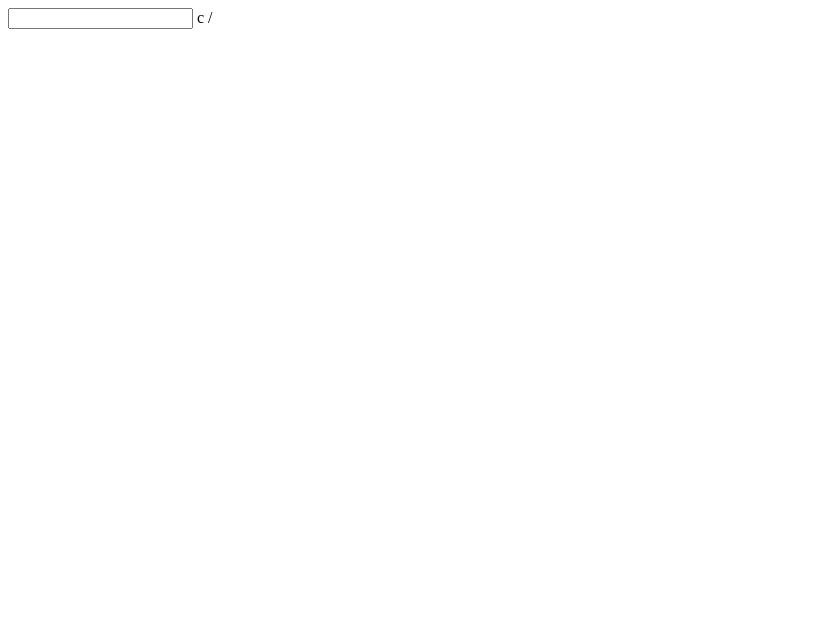
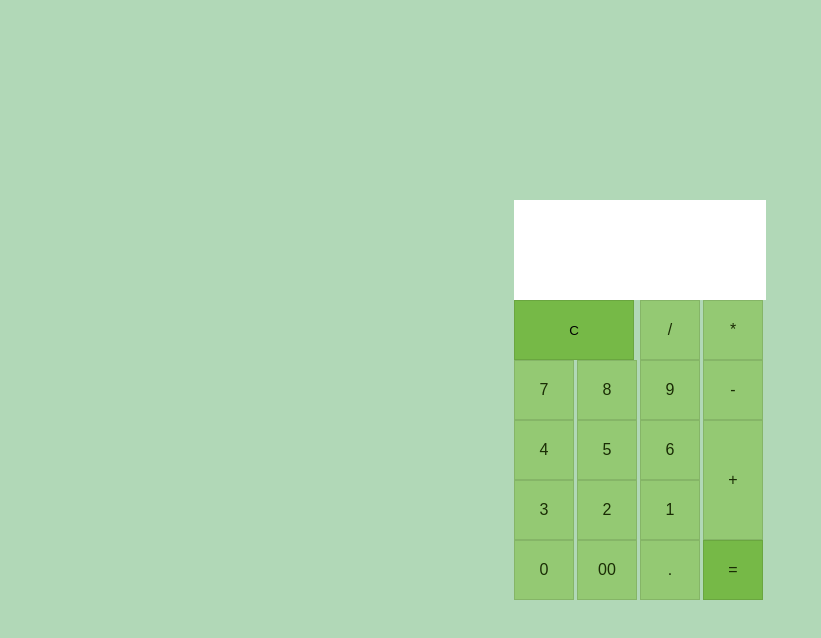
Before and after one commit to MercedesCarolinaAgudeloSandoval/Actividad_Operadores_HTML_CSS_JS_12_05_2022, a plain HTML site: page index.html in a window 1280 px wide. Shown: the whole page, without its empty margins (0-821 px from the left). Drawn offline with Linux system fonts and the light colour scheme.

Commit message:
Calculadora

```diff
--- a/index.html
+++ b/index.html
@@ -4,23 +4,31 @@
     <meta charset="UTF-8">
     <meta http-equiv="X-UA-Compatible" content="IE=edge">
     <meta name="viewport" content="width=device-width, initial-scale=1.0">
-    <title>Document</title>
+    <link rel="stylesheet" tupe= "text/ccs" href="style.css">
+    <title>Calculadora</title>
 </head>
 <body>
     <form class="calculator" name="calc">
-        <input class="value" type="text" name="" name="txt" readonly="">
-        <span class="num" onclick="document.calc.txt.value +=''">c</span>
-        <span class="num" onclick="document.calc.txt.value +=''">/</span>
-        <span class="num" onclick="document.calc.txt.value +=''"></span>
-        <span class="num" onclick="document.calc.txt.value +=''"></span>
-        <span class="num" onclick="document.calc.txt.value +=''"></span>
-
-
-
-
-
-
-
+        <input class="value" type="text" name="txt" readonly="">
+       <!-- <input class="num clear" type="reset" onclick="document.calc.txt.value +=''">c</input> -->
+       <input class="num clear" type="reset" value="C"></input>
+       <span class="num" onclick="document.calc.txt.value +='/'">/</span>
+        <span class="num" onclick="document.calc.txt.value +='*'">*</span>
+        <span class="num" onclick="document.calc.txt.value +='7'">7</span>
+        <span class="num" onclick="document.calc.txt.value +='8'">8</span>
+        <span class="num" onclick="document.calc.txt.value +='9'">9</span>
+        <span class="num" onclick="document.calc.txt.value +='-'">-</span>
+        <span class="num" onclick="document.calc.txt.value +='4'">4</span>
+        <span class="num" onclick="document.calc.txt.value +='5'">5</span>
+        <span class="num" onclick="document.calc.txt.value +='6'">6</span>
+        <span class="num plus" onclick="document.calc.txt.value +='+'">+</span>
+        <span class="num" onclick="document.calc.txt.value +='3'">3</span>
+        <span class="num" onclick="document.calc. txt.value +='2'">2</span>
+        <span class="num" onclick="document.calc.txt.value +='1'">1</span>
+        <span class="num" onclick="document.calc.txt.value +='0'">0</span>
+        <span class="num" onclick="document.calc.txt.value +='00'">00</span>
+        <span class="num" onclick="document.calc.txt.value +='.'">.</span>
+        <span class="num equal" onclick="document.calc.txt.value =eval(calc.txt.value)">=</span>
     </form>
 </body>
 </html>
--- /dev/null
+++ b/style.css
@@ -0,0 +1,62 @@
+@import url('https//font.gooleapis.com'/css?family=Poppins:300,400,500,600,700,800,900&display=swap);
+
+*{
+    margin: 0;
+    padding: 0;
+    box-sizing: border-box;
+    font-family: 'Poppins', sans-serif ;
+}
+body{
+    display: flex;
+    justify-content: center;
+    align-items: center;
+    min-height: 100vh;
+    background: #B1D8B7;
+}
+.calculator {
+    position: relative;
+    display: grid;
+}
+.calculator .value{
+    grid-column: span 4;
+    height: 100px;
+    text-align: right;
+    border: none;
+    outline: none;
+    padding: 10px;
+    font-size: 18px;
+}
+.calculator span{
+    display: grid;
+    width: 60px;
+    height: 60px;
+    color: rgb(26, 44, 5);
+    background: #94C973;
+    place-items: center;
+    border: 1px solid rgb(0, 0, 0, .1);
+
+}
+.calculator span:active{
+    background: #1ee038;
+    color:rgb(39, 14, 129);
+}
+
+.calculator span:hover {
+    background-color: #76B947;
+}
+.calculator input.clear{
+    grid-column: span 2;
+    width: 120px;
+    background: #76B947;
+    border: 1px solid rgb(0, 0, 0, .1);
+
+}
+.calculator span.plus{
+    grid-row: span 2;
+    height: 120px;
+    border: 1px solid rgb(0, 0, 0, .1);
+
+}
+.calculator span.equal{
+    background: #76B947;
+}
```
